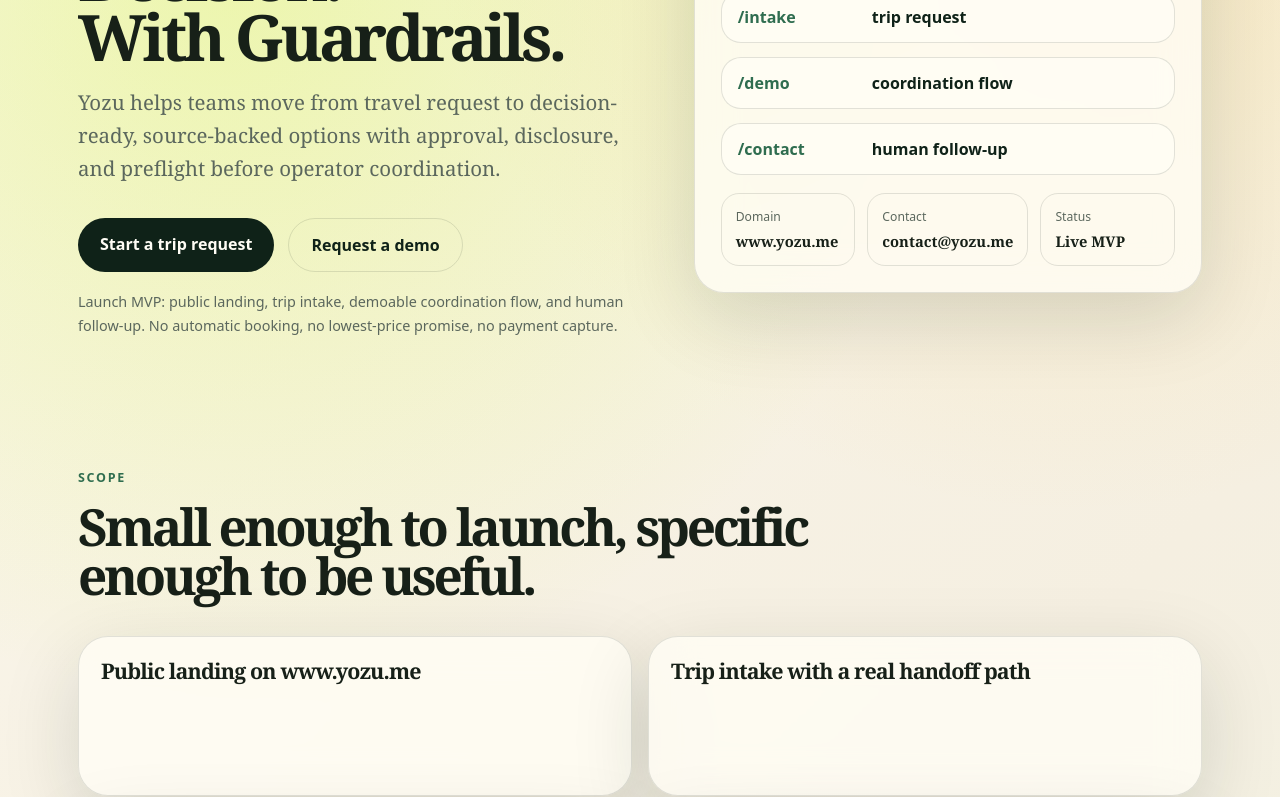
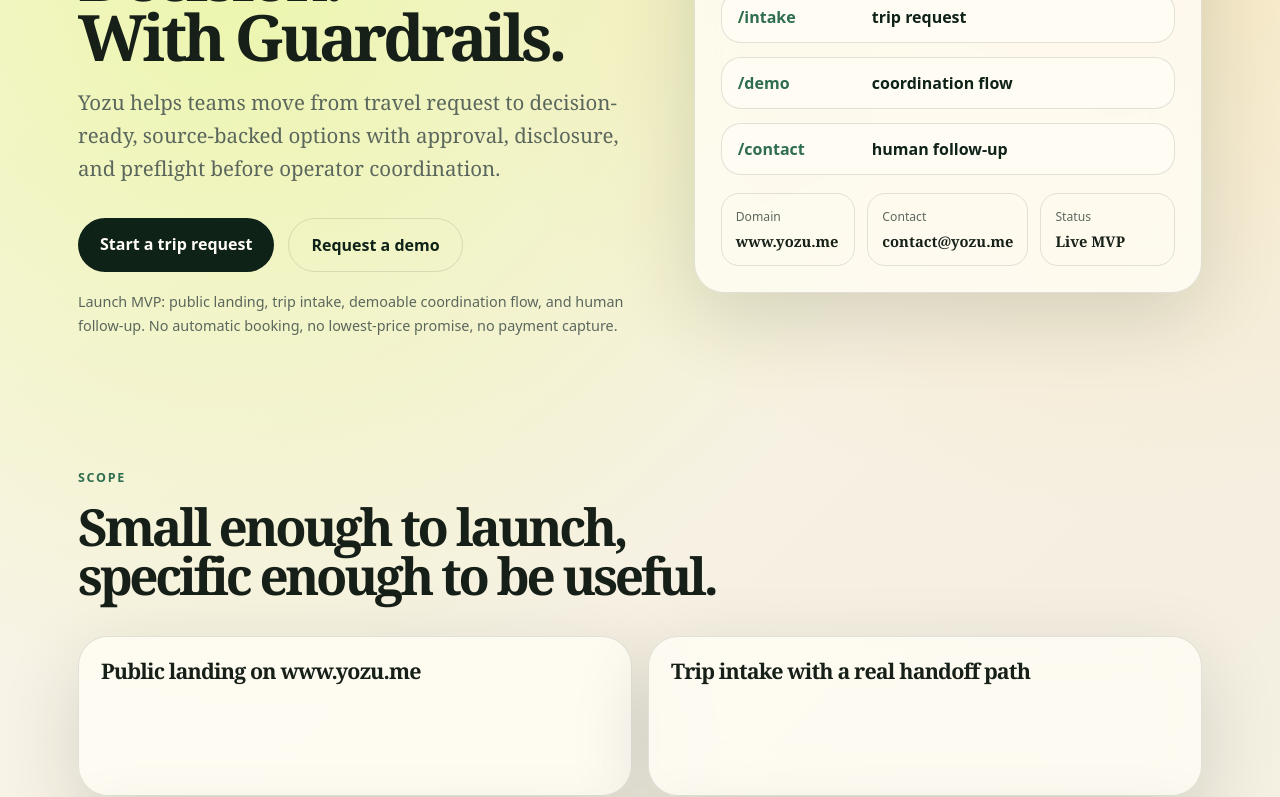
Before and after one commit to lorettawillow-lele/yozu-web, a Next.js app: page / in a window 1280 px wide. Shown: the part 358-1155 px from the top of the page. Built offline with nearby package versions, Linux system fonts and the light colour scheme.

Commit message:
phase3 ui v1 final refinement

```diff
--- a/app/globals.css
+++ b/app/globals.css
@@ -158,6 +158,10 @@
   letter-spacing: -0.065em;
   line-height: 0.96;
   margin-bottom: 16px;
+}
+
+h2 span {
+  display: block;
 }
 
 h3 {
--- a/app/page.tsx
+++ b/app/page.tsx
@@ -78,7 +78,10 @@
       <section className="section">
         <div className="sectionIntro">
           <p className="eyebrow">Scope</p>
-          <h2>Small enough to launch, specific enough to be useful.</h2>
+          <h2>
+            <span>Small enough to launch,</span>
+            <span>specific enough to be useful.</span>
+          </h2>
         </div>
         <div className="launchGrid">
           {launchModules.map((item) => (
```
